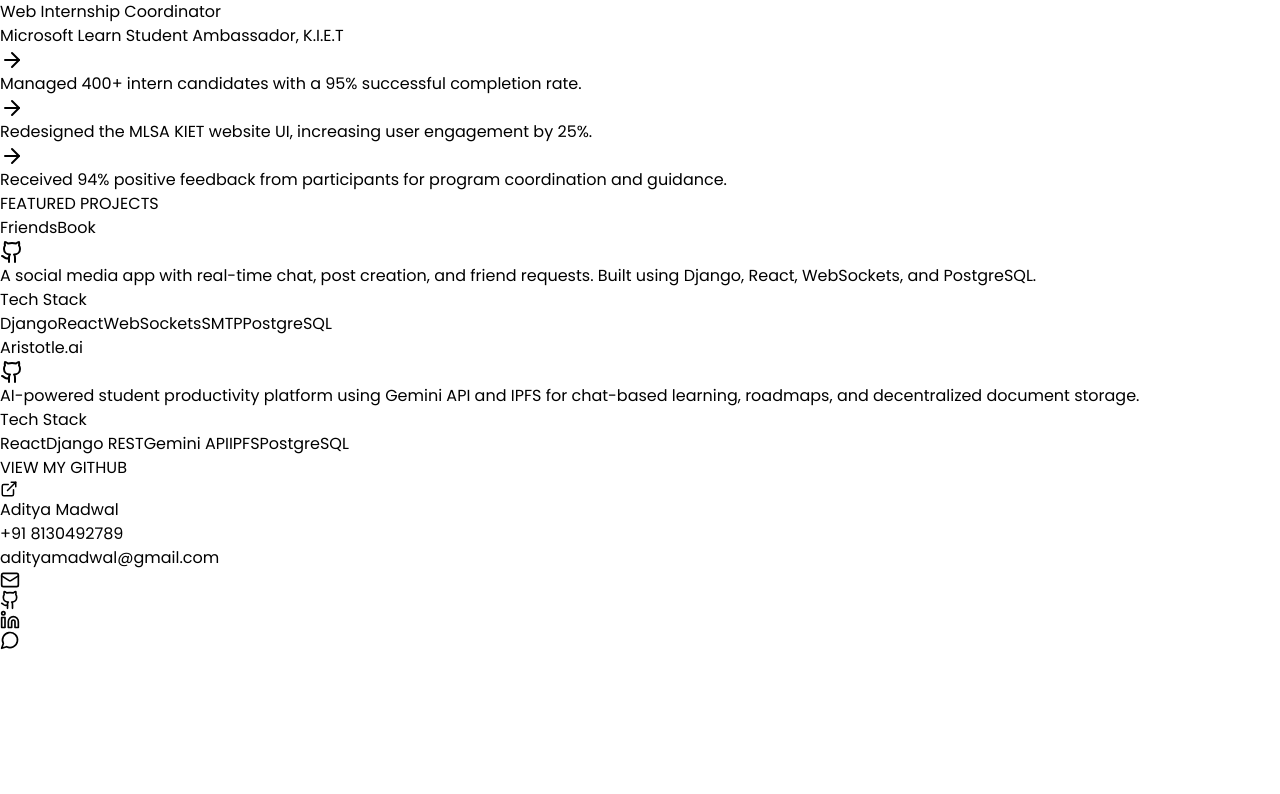
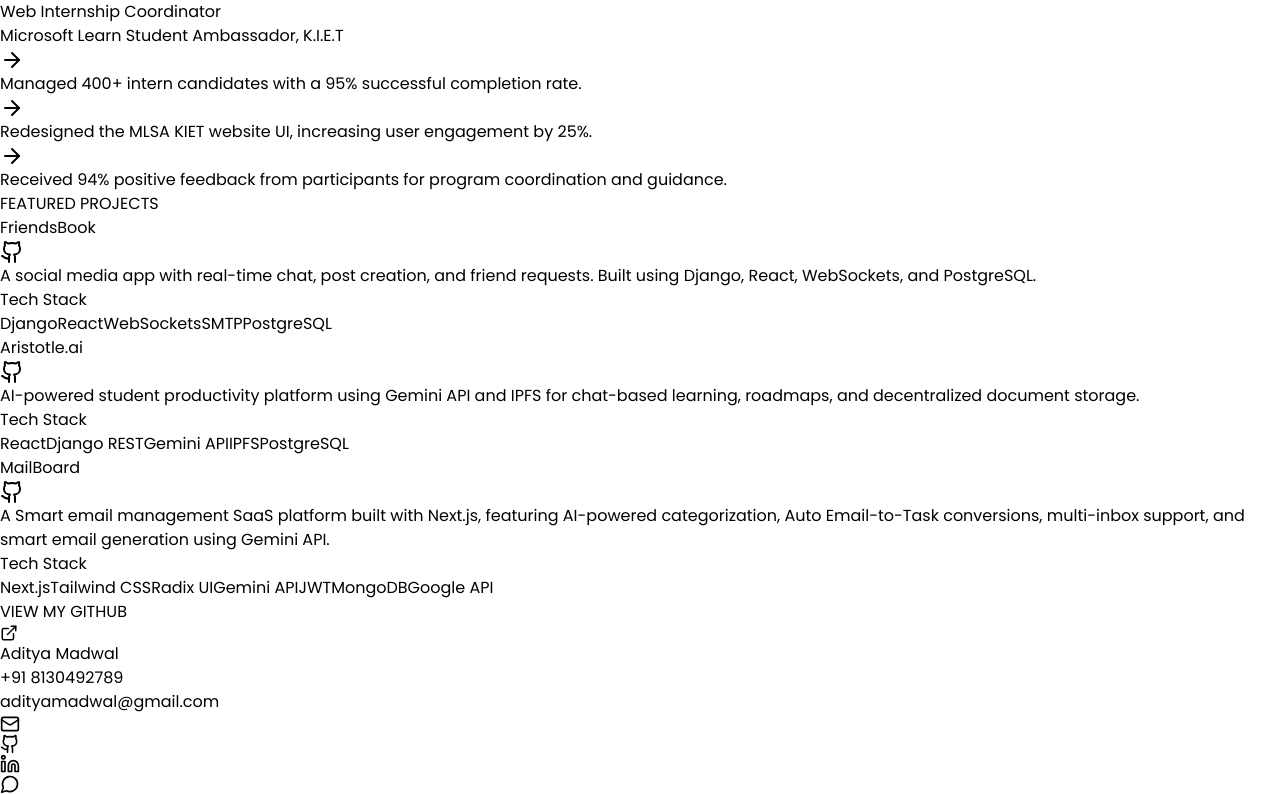
Before and after one commit to Aditya-madwal/my_portfolio, a React (Vite) app in the folder new_portfolio/: page / in a window 1280 px wide. Shown: the part 6907-7701 px from the top of the page. Before the commit the page ends 7557 px from the top, so only its background shows below. Built offline with nearby package versions, Linux system fonts and the light colour scheme.

Commit message:
Update data.js

```diff
--- a/new_portfolio/src/assets/data.js
+++ b/new_portfolio/src/assets/data.js
@@ -79,6 +79,13 @@ const projectData = [
         github: "https://github.com/aditya-madwal/Aristotle.ai",
         techStack: ["React", "Django REST", "Gemini API", "IPFS", "PostgreSQL"],
     },
+    {
+    name: "MailBoard",
+    description:
+        "A Smart email management SaaS platform built with Next.js, featuring AI-powered categorization, Auto Email-to-Task conversions, multi-inbox support, and smart email generation using Gemini API.",
+    github: "https://github.com/aditya-madwal/mailboard",
+    techStack: ["Next.js", "Tailwind CSS", "Radix UI", "Gemini API", "JWT", "MongoDB", "Google API"],
+}
 ];
 
 export { techskills, navItems, expData, projectData };
```
